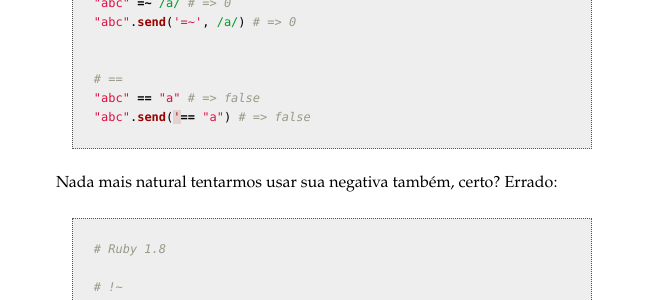
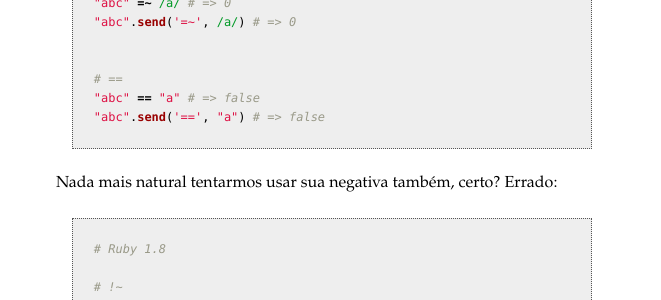
Before and after one commit to diegosaouda/vinibaggio.github.com, a Jekyll site: the page built from _posts/ruby/2011-02-03-diferencas-ruby-1.8-e-1.9.markdown, in a window 1280 px wide and 900 px high, scrolled down 505 px. Shown: the part 150-450 px from the top of the window, without its empty margins (308-969 px from the left). Built offline with Jekyll 4.4.1, drawn with Linux system fonts in a browser that asks for light colours; Markdown is read by kramdown in place of the engine named in the settings; comment, search, counter and statistics services are not loaded.

Commit message:
Fixing typo

```diff
--- a/_posts/ruby/2011-02-03-diferencas-ruby-1.8-e-1.9.markdown
+++ b/_posts/ruby/2011-02-03-diferencas-ruby-1.8-e-1.9.markdown
@@ -35,7 +35,7 @@ dia-a-dia, e eles são métodos, como era de se esperar:
 
 # ==
 "abc" == "a" # => false
-"abc".send('== "a") # => false
+"abc".send('==', "a") # => false
 
 {% endhighlight %}
 
```
